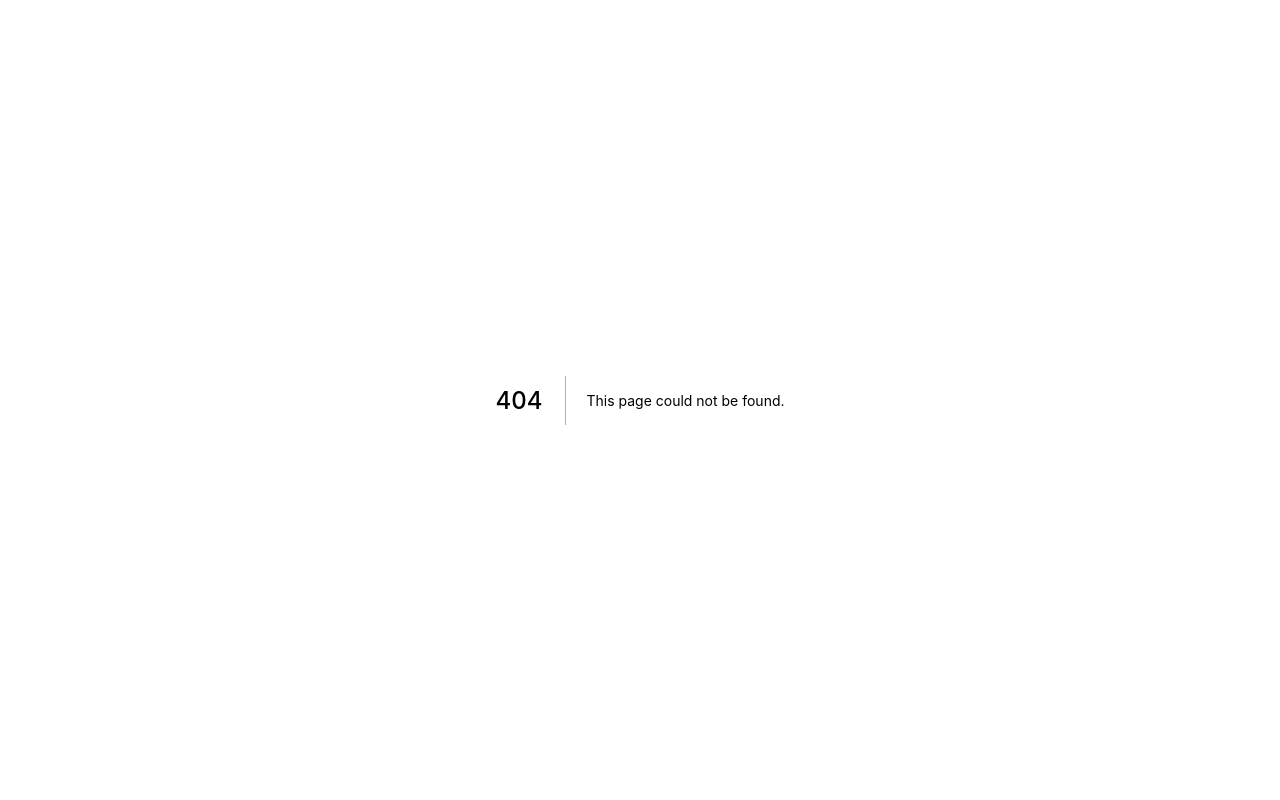
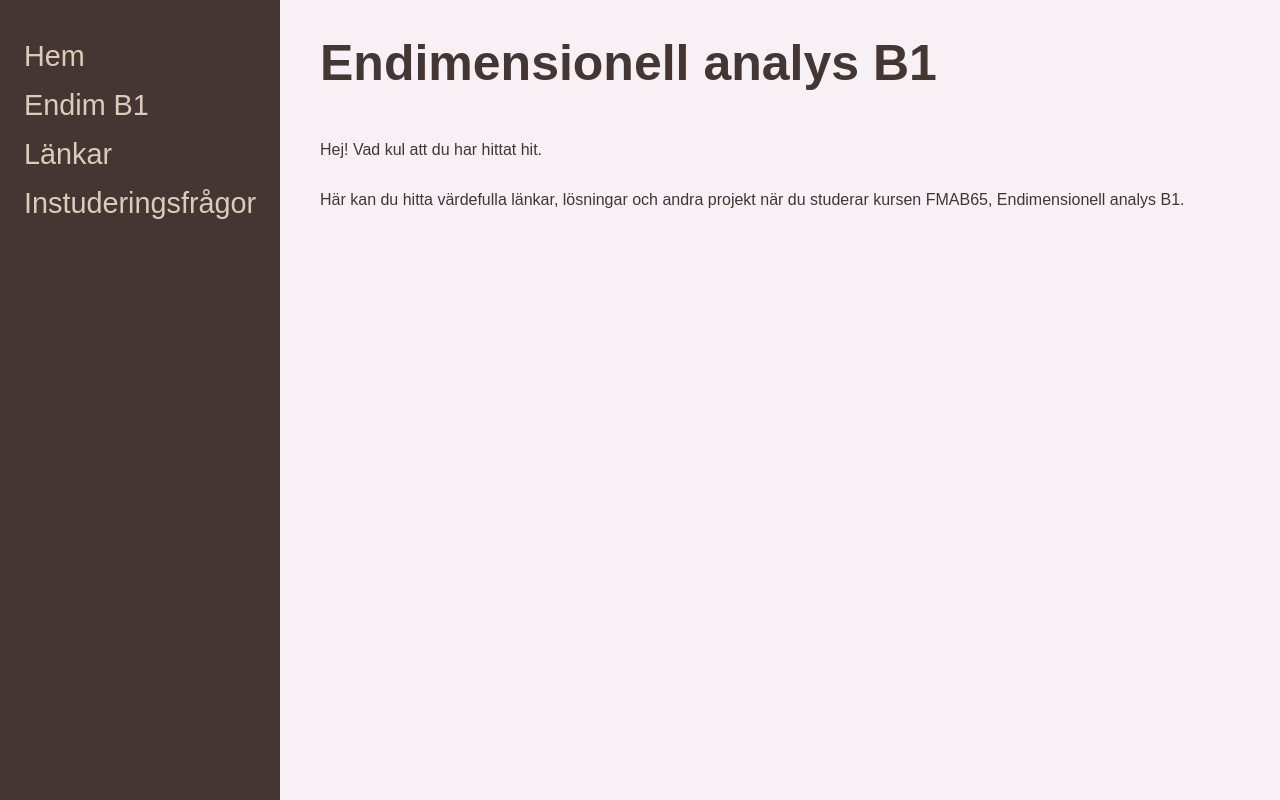
Before and after one commit to oliverlevay/math, a Next.js app: page /endim-b1 in a window 1280 px wide. Before the commit this address had no page. Built offline with nearby package versions, Linux system fonts and the light colour scheme.

Commit message:
performance

```diff
--- a/components/CourseLogo/EndimLogo.tsx
+++ b/components/CourseLogo/EndimLogo.tsx
@@ -68,7 +68,7 @@ const EndimLogo = () => {
       </Sidebar>
 
       <CopyContainer>
-        <CourseTitle>Endimensionell Analys</CourseTitle>
+        <CourseTitle>Endimensionell Analys B1</CourseTitle>
         <CourseAuthors>Jonas Månsson & Patrik Nordbeck</CourseAuthors>
       </CopyContainer>
     </Container>
--- a/components/index.tsx
+++ b/components/index.tsx
@@ -4,7 +4,7 @@ import styled from 'styled-components';
 
 export const Title = styled.h1`
   color: ${colors.blackCoffee};
-  font-size: 32px;
+  font-size: 28px;
   ${TABLET_BP} {
     font-size: 50px;
   }
--- a/layout/endim/index.tsx
+++ b/layout/endim/index.tsx
@@ -19,7 +19,7 @@ const Content = styled.div`
   padding-top: 6rem;
   ${TABLET_BP} {
     padding-top: 0;
-    padding-left: 20.75rem;
+    padding-left: 20rem;
     padding-right: 2rem;
   }
 `;
@@ -48,6 +48,12 @@ const DesktopMenu = styled.div`
   display: none;
   ${TABLET_BP} {
     display: block;
+    position: fixed;
+    background-color: ${colors.blackCoffee};
+    padding: 2.5rem 1.5rem 0px;
+    font-size: 1.15rem;
+    height: 100%;
+    z-index: 10;
   }
 `;
 
@@ -65,14 +71,52 @@ const TopBar = styled.div`
   }
 `;
 
-const Layout: FC = ({ children }) => {
+const menus = {
+  endimB1: {
+    items: [
+      {
+        label: 'Hem',
+        route: routes.home,
+      },
+      {
+        label: 'Endim B1',
+        route: routes.endim.home,
+      },
+      {
+        label: 'Länkar',
+        route: routes.endim.links,
+      },
+      {
+        label: 'Instuderingsfrågor',
+        route: routes.endim.rehearsal,
+      },
+    ],
+  },
+};
+
+type Props = {
+  course: 'endimB1';
+};
+
+const Layout: FC<Props> = ({ children, course }) => {
   const [menuOpen, setMenuOpen] = useState(false);
+
+  const MenuItems: FC = () => {
+    return (
+      <>
+        {menus[course].items.map((item) => (
+          <MenuItem id={item.route} onClick={() => setMenuOpen(false)}>
+            <Link href={item.route}>{item.label}</Link>
+          </MenuItem>
+        ))}
+      </>
+    );
+  };
+
   return (
     <Container>
       <TopBar>
-        <Link href={routes.home}>
-          <h2>Endimensionell Analys</h2>
-        </Link>
+        <h2>Endimensionell Analys</h2>
       </TopBar>
       <MobileMenu>
         <BurgerMenuStylesProvider>
@@ -81,32 +125,12 @@ const Layout: FC = ({ children }) => {
             onStateChange={(state) => setMenuOpen(state.isOpen)}
             isOpen={menuOpen}
           >
-            <MenuItem id='endim' onClick={() => setMenuOpen(false)}>
-              <Link href={routes.endim.home}>Hem</Link>
-            </MenuItem>
-            <MenuItem id='links' onClick={() => setMenuOpen(false)}>
-              <Link href={routes.endim.links}>Länkar</Link>
-            </MenuItem>
-            <MenuItem id='rehearsal' onClick={() => setMenuOpen(false)}>
-              <Link href={routes.endim.rehearsal}>Instuderingsfrågor</Link>
-            </MenuItem>
+            <MenuItems />
           </Menu>
         </BurgerMenuStylesProvider>
       </MobileMenu>
       <DesktopMenu>
-        <BurgerMenuStylesProvider>
-          <Menu isOpen={true} noOverlay disableCloseOnEsc noTransition>
-            <MenuItem id='endim' onClick={() => setMenuOpen(false)}>
-              <Link href={routes.endim.home}>Hem</Link>
-            </MenuItem>
-            <MenuItem id='links' onClick={() => setMenuOpen(false)}>
-              <Link href={routes.endim.links}>Länkar</Link>
-            </MenuItem>
-            <MenuItem id='rehearsal' onClick={() => setMenuOpen(false)}>
-              <Link href={routes.endim.rehearsal}>Instuderingsfrågor</Link>
-            </MenuItem>
-          </Menu>
-        </BurgerMenuStylesProvider>
+        <MenuItems />
       </DesktopMenu>
       <Content>{children}</Content>
     </Container>
--- a/lib/routes.ts
+++ b/lib/routes.ts
@@ -1,7 +1,7 @@
 export const routes = {
   home: '/',
   endim: {
-    home: '/endim',
+    home: '/endim-b1',
     get links() {
       return this.home + '/links';
     },
--- a/pages/endim/index.tsx
+++ b/pages/endim-b1/index.tsx
@@ -12,9 +12,9 @@ const Information = styled.p``;
 
 export default function Home() {
   return (
-    <Layout>
+    <Layout course='endimB1'>
       <Container>
-        <Title>Endimensionell analys</Title>
+        <Title>Endimensionell analys B1</Title>
         <Information>Hej! Vad kul att du har hittat hit.</Information>
         <Information>
           Här kan du hitta värdefulla länkar, lösningar och andra projekt när du
--- a/pages/endim/links.tsx
+++ b/pages/endim-b1/links.tsx
@@ -21,7 +21,7 @@ const LinkComponent = ({ label, link }: { label: string; link: string }) => (
 
 export default function Home() {
   return (
-    <Layout>
+    <Layout course='endimB1'>
       <Container>
         <Title>Länkar</Title>
         <LinkComponent
--- a/pages/endim/rehearsal.tsx
+++ b/pages/endim-b1/rehearsal.tsx
@@ -13,7 +13,7 @@ const Information = styled.p``;
 
 export default function Home() {
   return (
-    <Layout>
+    <Layout course='endimB1'>
       <Container>
         <Title>Instuderingsfrågor</Title>
         <Information>
--- a/pages/index.tsx
+++ b/pages/index.tsx
@@ -2,6 +2,7 @@ import Link from 'next/link';
 import EndimLogo from 'components/CourseLogo/EndimLogo';
 import styled from 'styled-components';
 import { Title } from 'components';
+import { routes } from 'lib/routes';
 
 const Container = styled.div`
   display: flex;
@@ -20,7 +21,7 @@ export default function Home() {
       <Title>Välj en kurs</Title>
       <CourseList>
         <CourseContainer>
-          <Link href='/endim' passHref>
+          <Link href={routes.endim.home} passHref>
             <a style={{ textDecoration: 'none' }}>
               <EndimLogo />
             </a>
```
